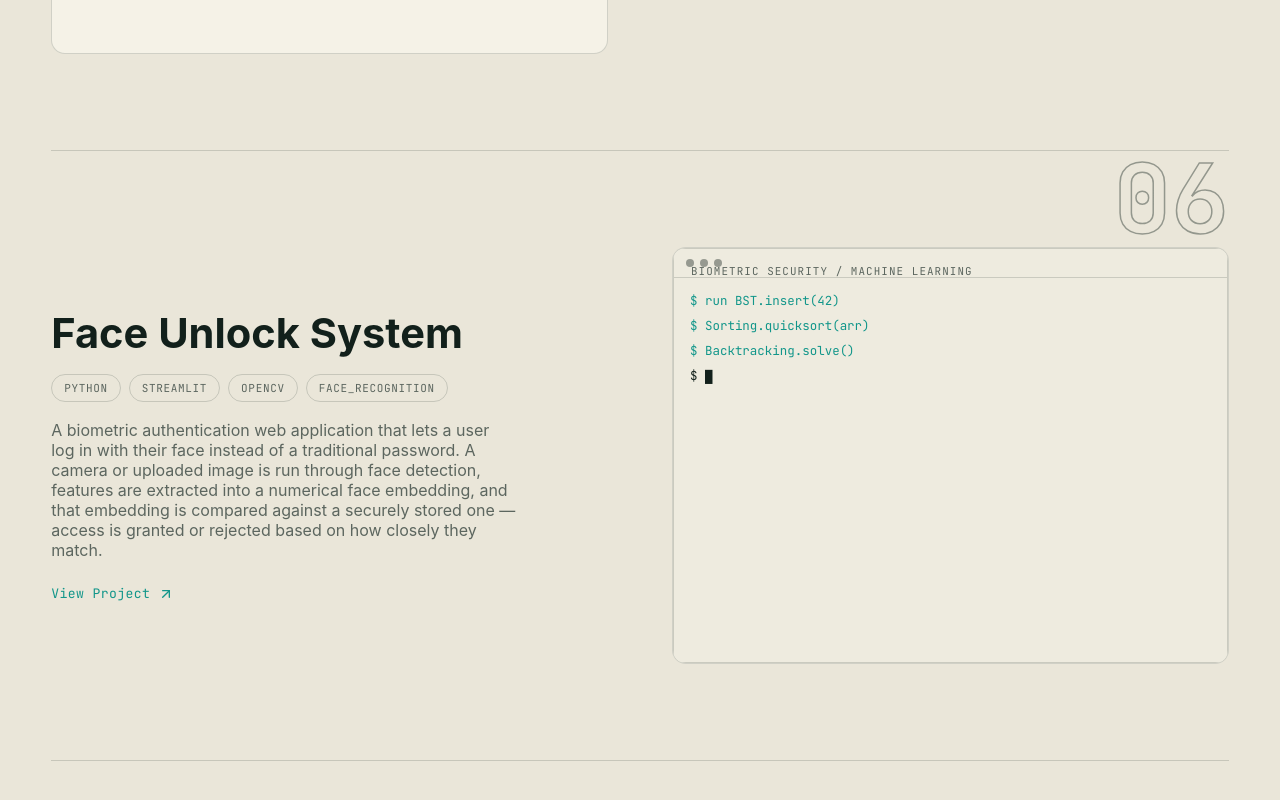
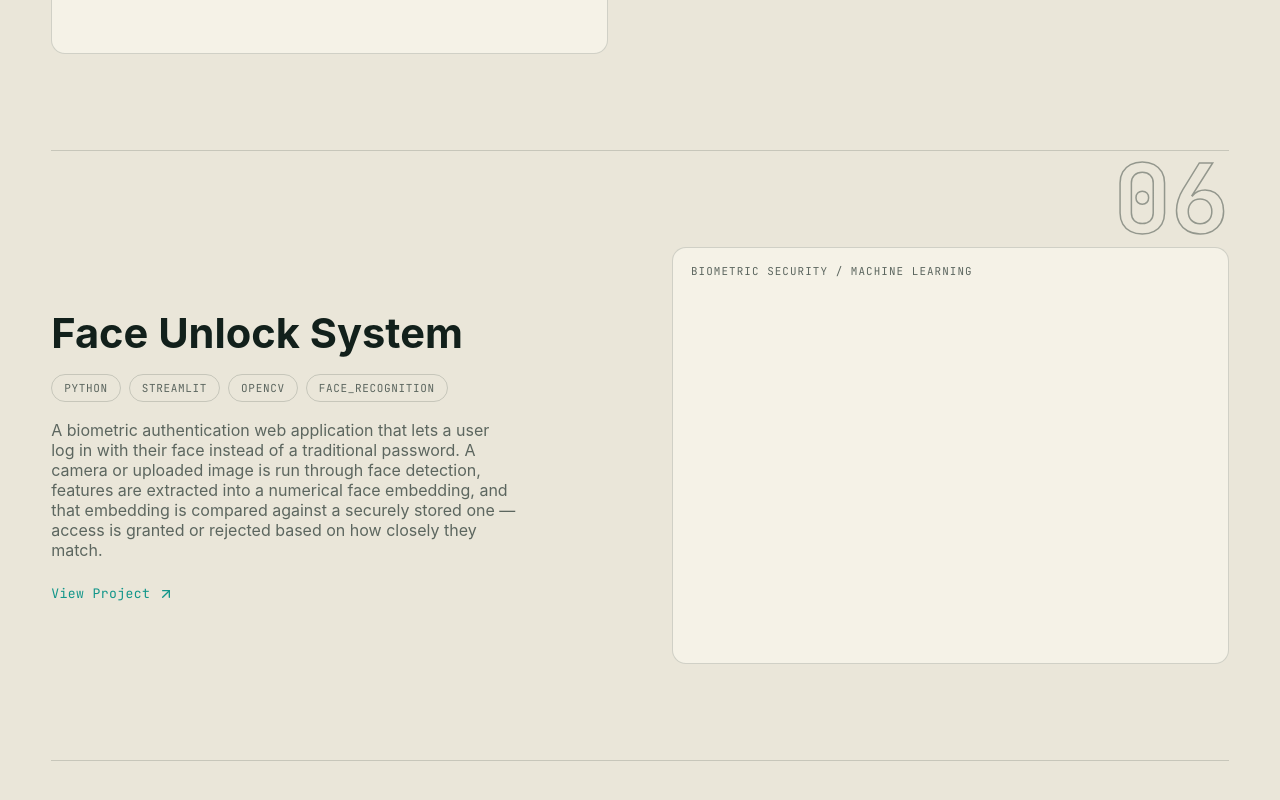
Before and after one commit to Nenenani19/portfolio, a React (Vite) app: page / in a window 1280 px wide. Shown: the part 4874-5674 px from the top of the page. Built offline with nearby package versions, Linux system fonts and the light colour scheme.

Commit message:
Update ProjectCard.jsx

```diff
--- a/src/components/ProjectCard.jsx
+++ b/src/components/ProjectCard.jsx
@@ -71,6 +71,27 @@ function PreviewArt({ kind }) {
         <div className="art__orbit-planet art__orbit-planet--1" />
         <div className="art__orbit-planet art__orbit-planet--2" />
         <div className="art__orbit-planet art__orbit-planet--3" />
+      </div>
+    );
+  }
+    if (kind === "faceid") {
+    return (
+      <div className="art art--faceid">
+        <div className="art__scan-frame">
+          <span className="art__scan-corner art__scan-corner--tl" />
+          <span className="art__scan-corner art__scan-corner--tr" />
+          <span className="art__scan-corner art__scan-corner--bl" />
+          <span className="art__scan-corner art__scan-corner--br" />
+          <svg viewBox="0 0 100 120" className="art__face-outline">
+            <path
+              d="M50 10 C25 10 15 30 15 55 C15 85 30 110 50 110 C70 110 85 85 85 55 C85 30 75 10 50 10 Z"
+              fill="none"
+              stroke="var(--accent-secondary)"
+              strokeWidth="2"
+            />
+          </svg>
+          <div className="art__scan-line" />
+        </div>
       </div>
     );
   }
```
